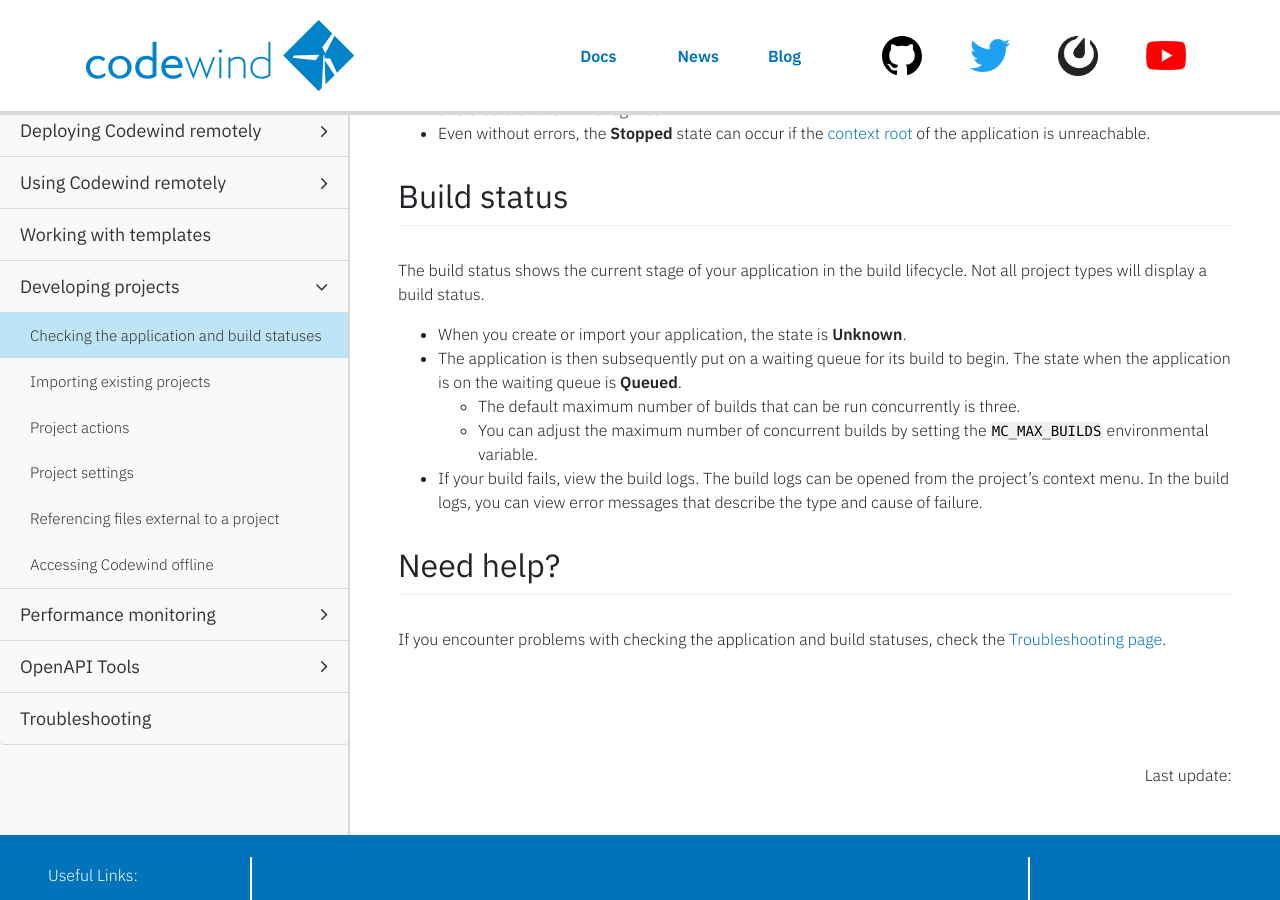
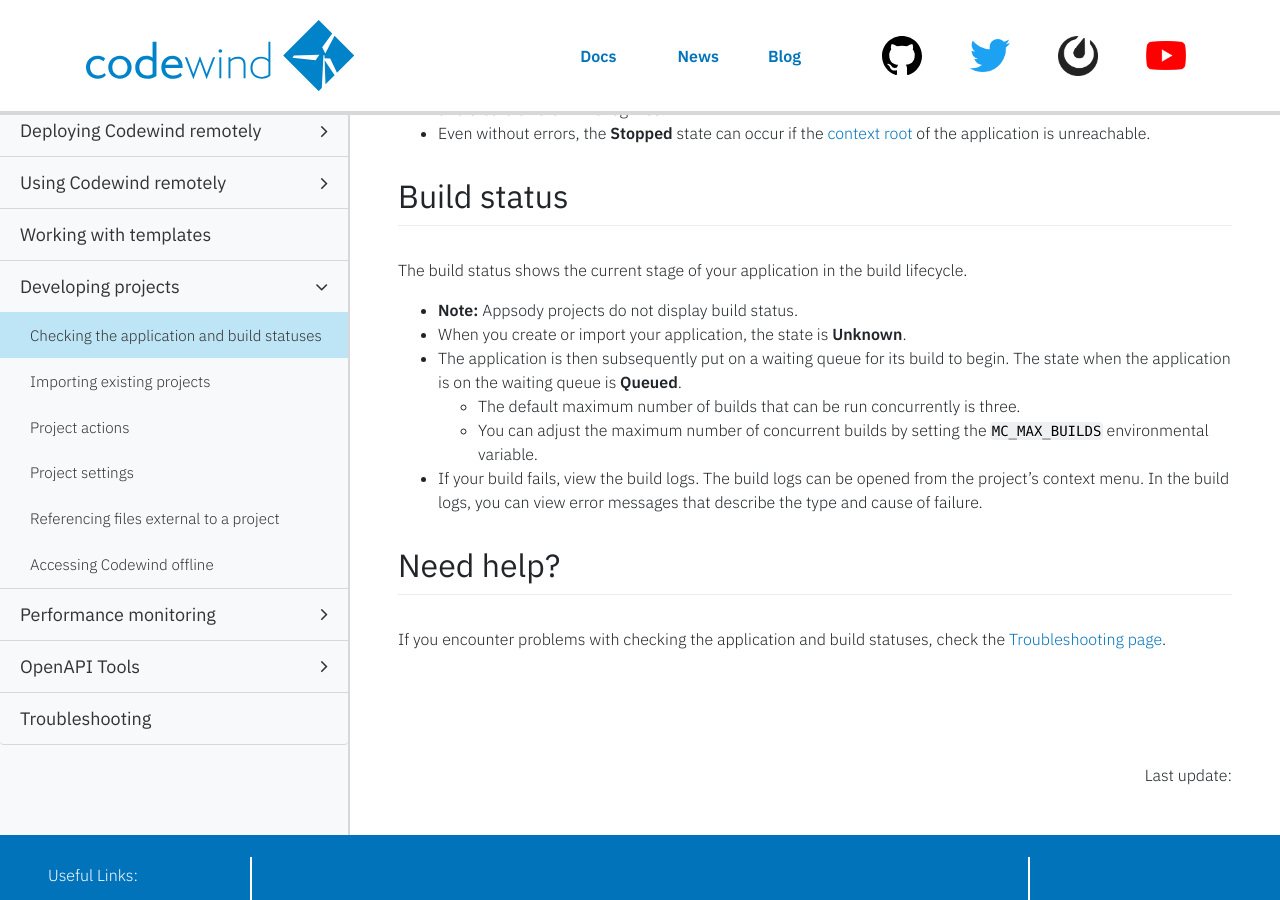
Before and after one commit to eclipse-archived/codewind-docs, a Jekyll site: the page built from docs/_documentations/checkingstatuses.md, in a window 1280 px wide and 900 px high, scrolled down 728 px. Built offline with Jekyll 4.4.1, drawn with Linux system fonts in a browser that asks for light colours; nearby versions of some CDN libraries; comment, search, counter and statistics services are not loaded.

Commit message:
Specifying Appsody projects

```diff
--- a/docs/_documentations/checkingstatuses.md
+++ b/docs/_documentations/checkingstatuses.md
@@ -31,8 +31,8 @@ Troubleshooting the application status
 
 ## Build status
 
-The build status shows the current stage of your application in the build lifecycle. Not all project types will display a build status.
-
+The build status shows the current stage of your application in the build lifecycle.
+* **Note:** Appsody projects do not display build status.
 * When you create or import your application, the state is **Unknown**.
 * The application is then subsequently put on a waiting queue for its build to begin. The state when the application is on the waiting queue is **Queued**.
   * The default maximum number of builds that can be run concurrently is three.
```
